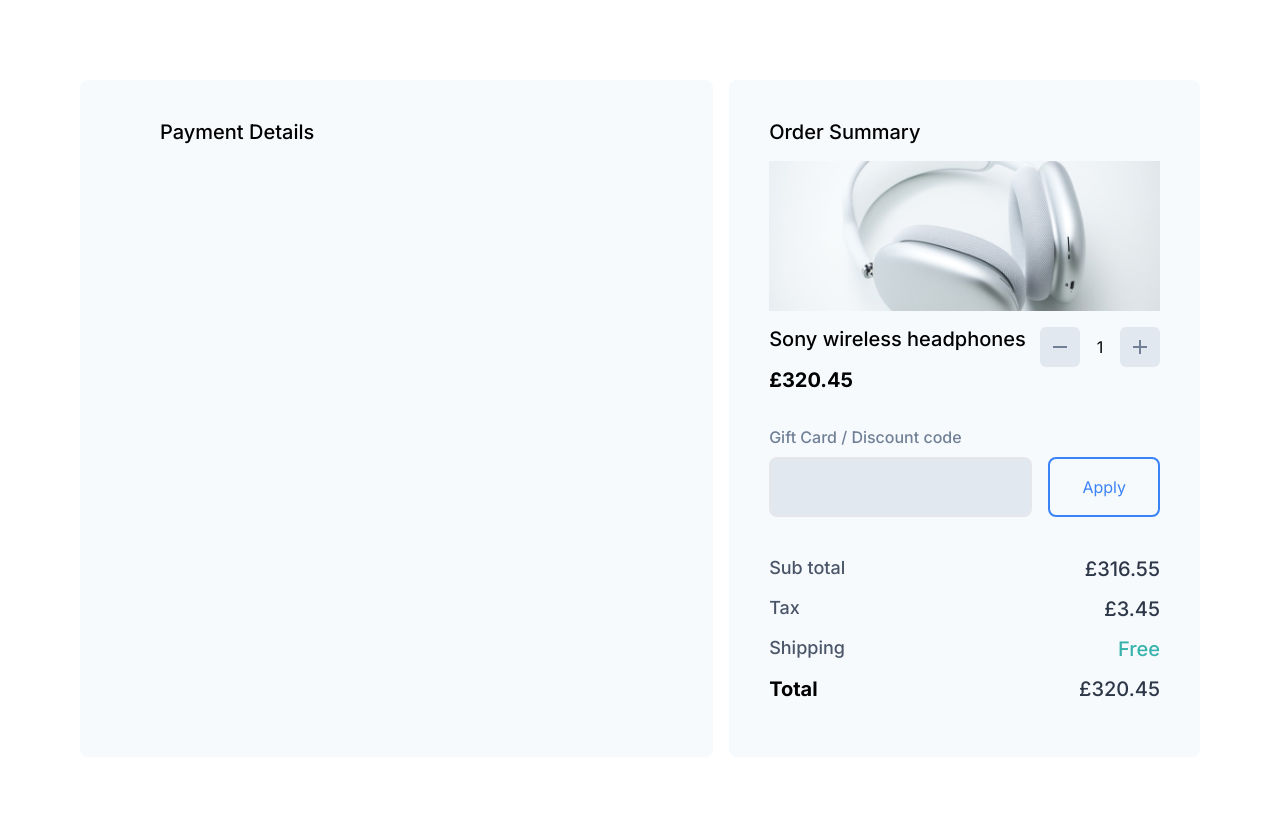
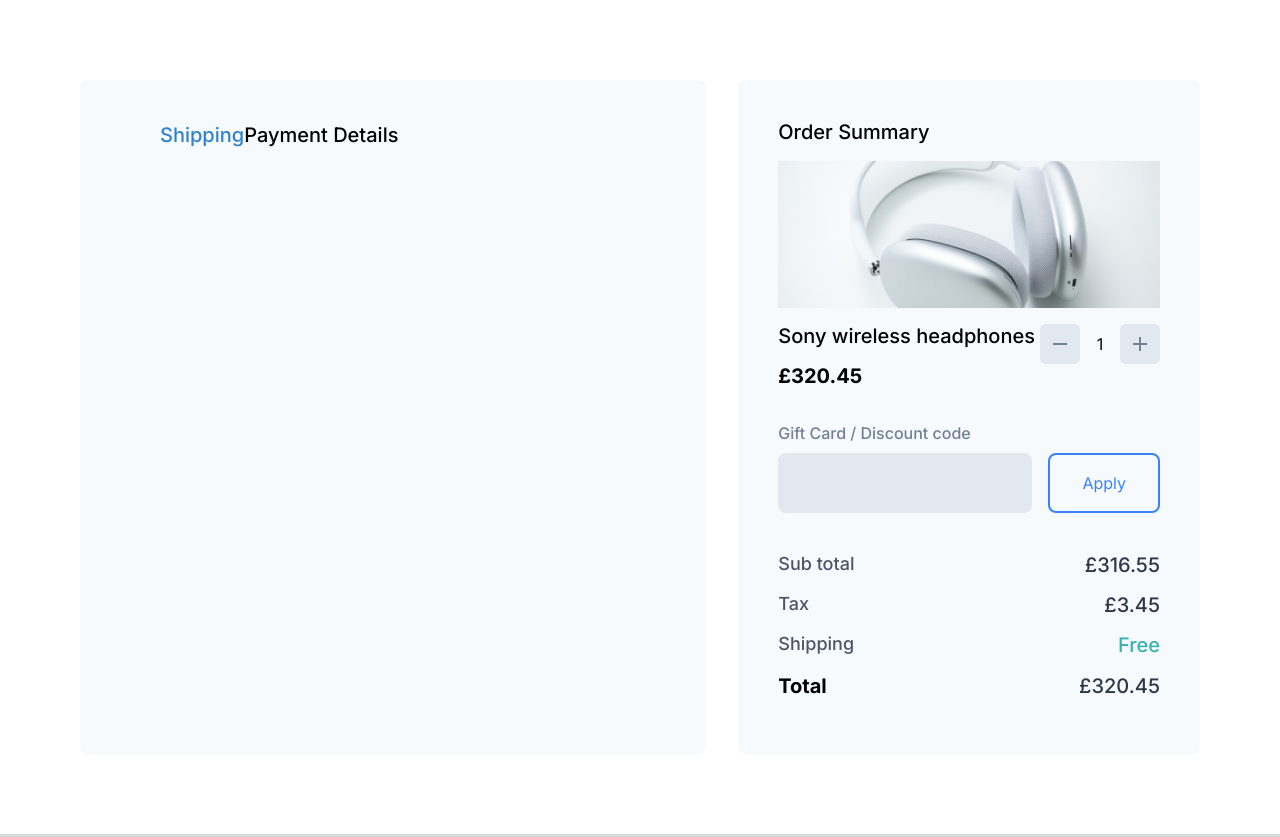
Before and after one commit to rochaian/kirvano-frontend, a Next.js app: page / in a window 1280 px wide. Built offline with nearby package versions, Linux system fonts and the light colour scheme.

Commit message:
fix: Ajustes no css do Label

```diff
--- a/src/app/page.tsx
+++ b/src/app/page.tsx
@@ -18,9 +18,12 @@ export default function Home() {
 
       <div className="bg-white min-h-screen p-20">
 
-        <div className="grid grid-flow-row-dense grid-cols-7  gap-4 ">
+        <div className="grid grid-flow-row-dense grid-cols-7  gap-8 ">
 
          <div className="col-span-4 bg-[#f6fafd] px-20 py-10 rounded-lg">
+
+            <Label text="Shipping" variant="blue"/>
+
             <Label text="Payment Details" variant="primary" />
           </div>
 
--- a/src/components/atoms/Label.tsx
+++ b/src/components/atoms/Label.tsx
@@ -27,7 +27,7 @@ const Label: React.FC<LabelProps> = ({ text, variant }) => {
     'text-[20px] font-medium leading-[24.2px] text-[#38B2AC]': variant === 'green', // Negrito
 
     // 'text-[18px] font-normal leading-[21.78px] text-black': variant === 'green' // Negrito
-    'text-[20px] font-bold leading-[24.2px]] text-[#3182CE]': variant === 'blue' // Negrito
+    'text-[20px] font-medium leading-[24.2px]] text-[#3182CE]': variant === 'blue' // Negrito
   });
 
   return <span className={labelClass}>{text}</span>;
```
Also changed, not shown: public/information.svg (added), public/line.svg (added).
